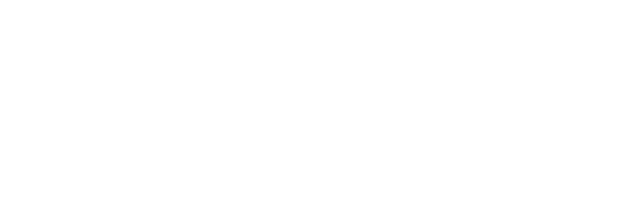
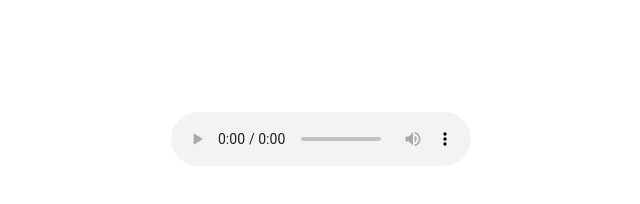
Before and after one commit to richardbeaver/audio-visualizer, a website: page public/index.html in a window 1280 px wide. Shown: the whole page, without its empty margins (219-859 px from the left). Drawn offline with nearby package versions, Linux system fonts and the light colour scheme.

Commit message:
Set up canvas and local audio playback

```diff
--- a/public/index.html
+++ b/public/index.html
@@ -12,7 +12,13 @@
 
 <body>
 
+  <div class="container p-3">
+    <canvas id="canvas"></canvas>
 
+    <audio id="audio" controls>
+      <source id="audio-src" src="" type="audio/mpeg">
+      Your browser does not support the audio format.
+    </audio>
 
   <script src="https://cdn.jsdelivr.net/npm/bootstrap@5.3.2/dist/js/bootstrap.bundle.min.js"
     integrity="sha384-C6RzsynM9kWDrMNeT87bh95OGNyZPhcTNXj1NW7RuBCsyN/o0jlpcV8Qyq46cDfL"
```
Also changed, not shown: 1 other file.
